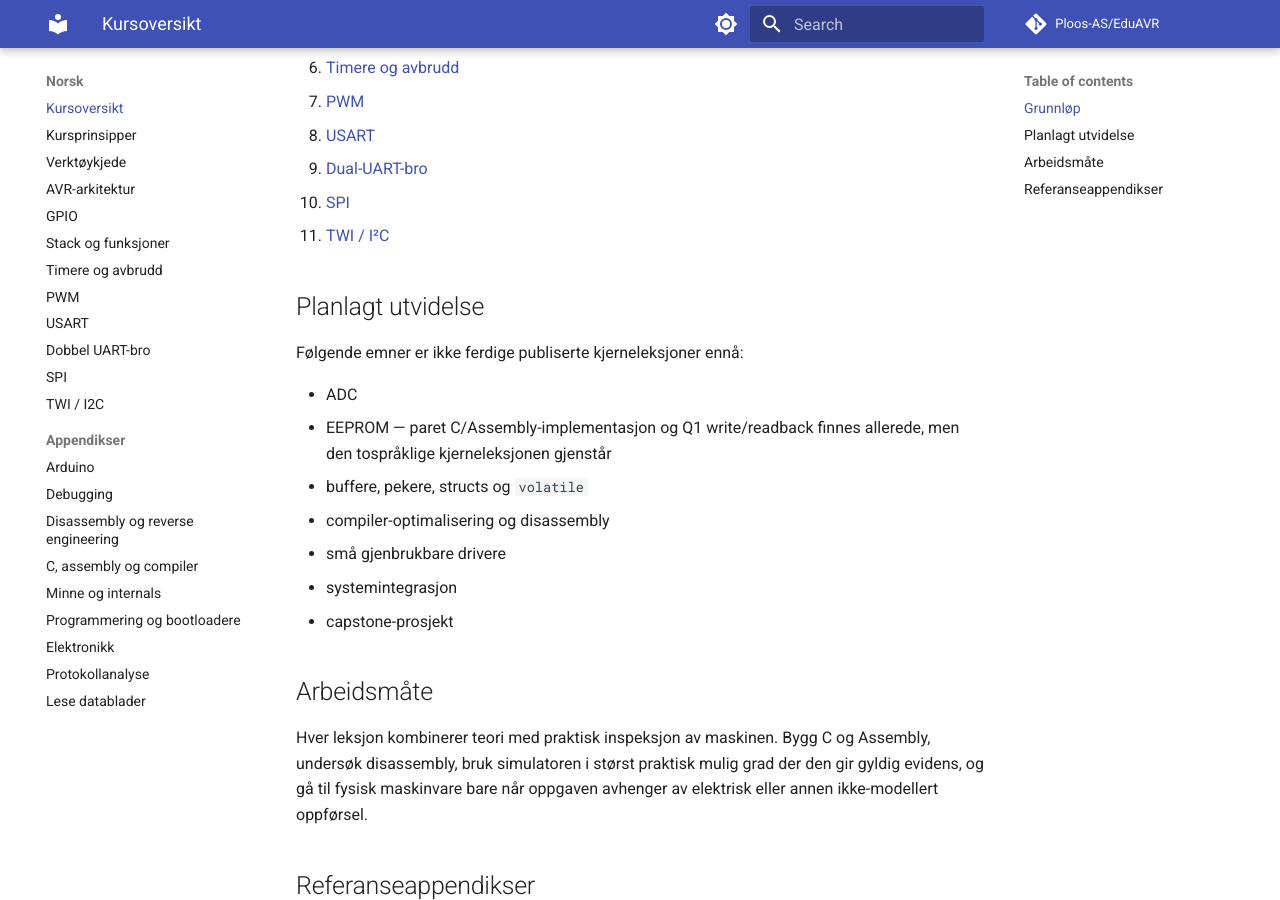
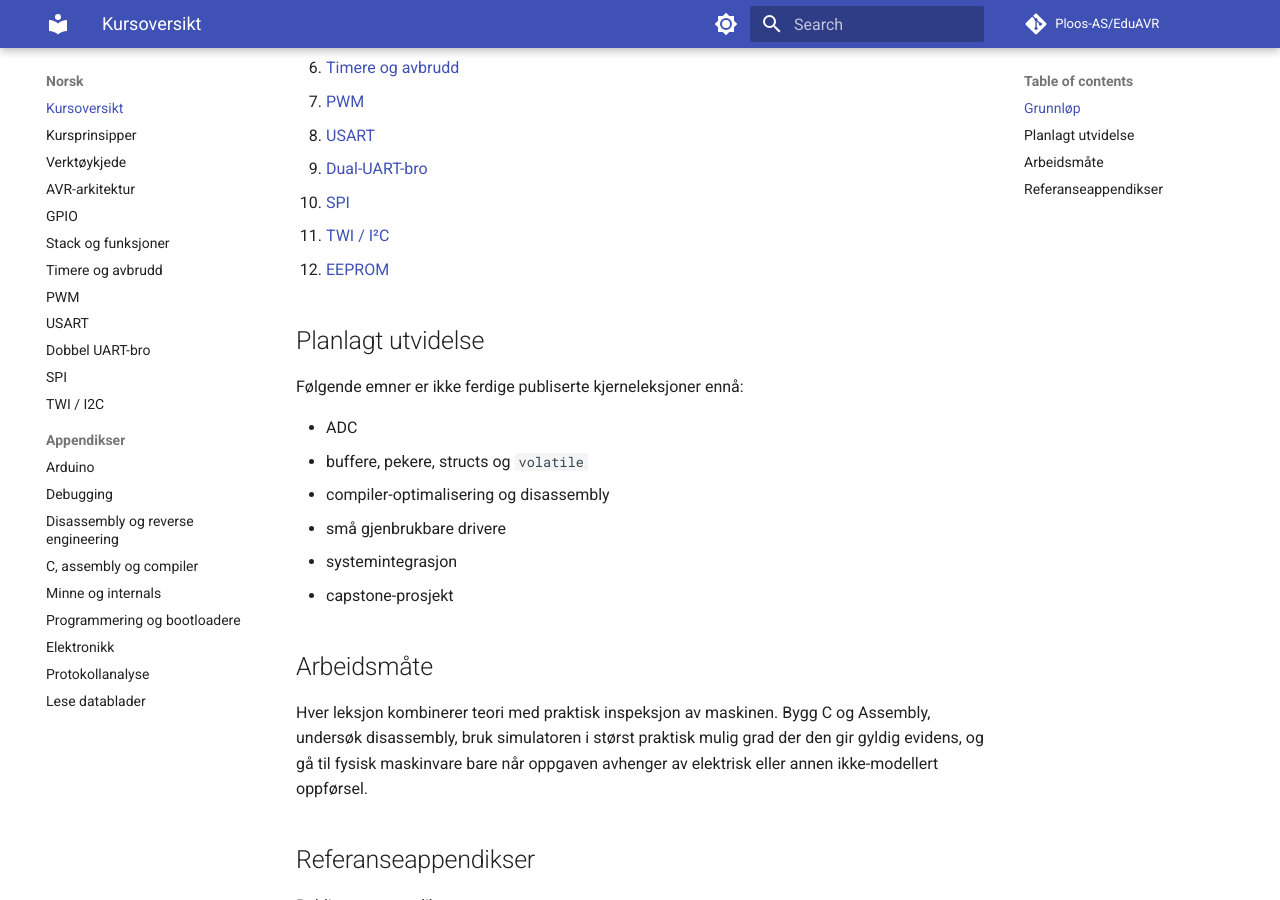
Before and after one commit to Ploos-AS/EduAVR, an MkDocs documentation site: the page built from docs/no/COURSE_OUTLINE.md, in a window 1280 px wide and 900 px high, scrolled down 621 px. Built offline with MkDocs 1.6.1 and Material for MkDocs 9.7.7, drawn with Linux system fonts in a browser that asks for light colours; comment, search, counter and statistics services are not loaded.

Commit message:
docs: publish EEPROM in Norwegian course outline

```diff
--- a/docs/no/COURSE_OUTLINE.md
+++ b/docs/no/COURSE_OUTLINE.md
@@ -18,13 +18,13 @@ EduAVR lærer AVR fra maskinvaren og opp, med **Assembly og C side om side**.
 9. [Dual-UART-bro](08-dual-uart-bridge.md)
 10. [SPI](08-spi.md)
 11. [TWI / I²C](09-twi-i2c.md)
+12. [EEPROM](10-eeprom.md)
 
 ## Planlagt utvidelse
 
 Følgende emner er ikke ferdige publiserte kjerneleksjoner ennå:
 
 - ADC
-- EEPROM — paret C/Assembly-implementasjon og Q1 write/readback finnes allerede, men den tospråklige kjerneleksjonen gjenstår
 - buffere, pekere, structs og `volatile`
 - compiler-optimalisering og disassembly
 - små gjenbrukbare drivere
```
